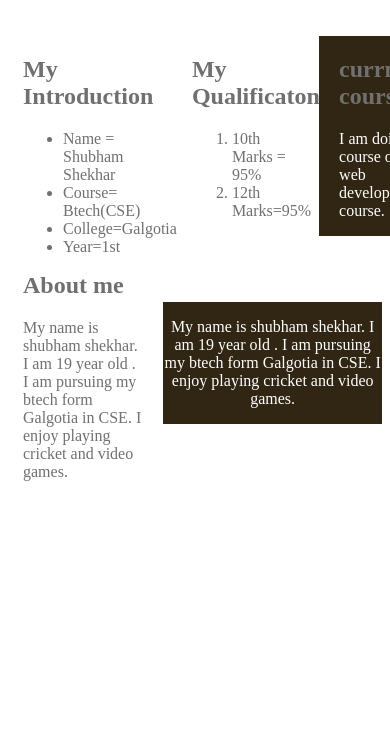
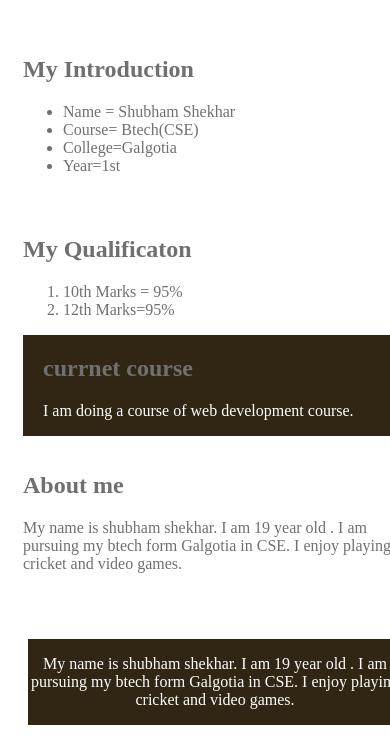
Before and after one commit to ShubhamZoro/ShubhamZoro.github.io, a plain HTML site: page index.htm in a window 390 px wide. Shown: the part 235-976 px from the top of the page. Before the commit the page ends 844 px from the top, so only its background shows below. Drawn offline with Linux system fonts and the light colour scheme.

Commit message:
Update styles.css

```diff
--- a/styles.css
+++ b/styles.css
@@ -63,12 +63,21 @@ p{
 .col-3{
     width: 55%;
 }
-@media(max-width:690px){
-    .coloumn{
-        flex-direction:column
+@media(max-width:684px)
+{
+    .column{
+        flex-direction: column;
+
     }
-    .col-1,col-2,col-3{
-        width:100%}
+    .col-1{
+        width:100%
+    }
+    .col-2{
+        width:100%
+    }
+    .col-3{
+        width: 100%;
+    }
 }
 
 
```
